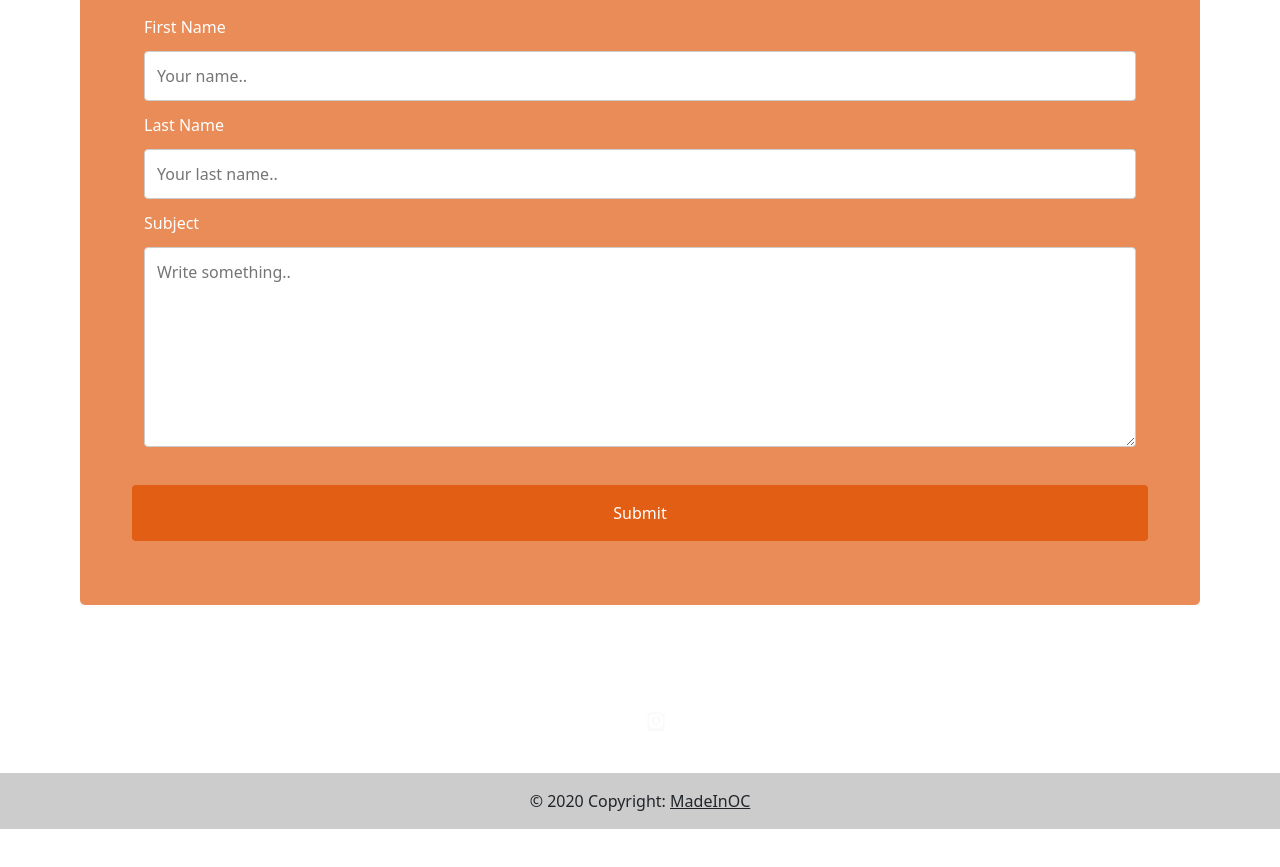
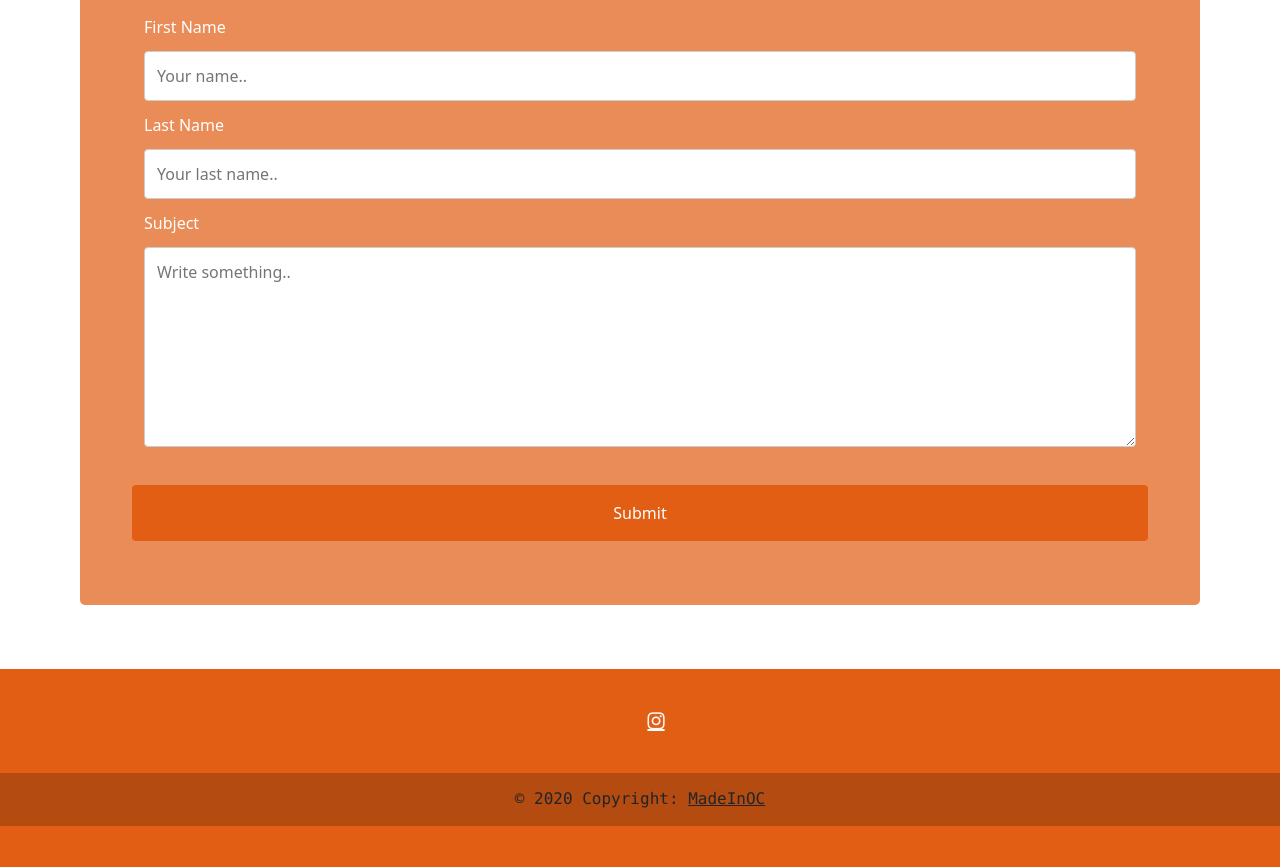
Before and after one commit to OcampMaria/MadeinOC, a website: page SubPages/Contact.html in a window 1280 px wide. Shown: the part 1029-1896 px from the top of the page. Before the commit the page ends 1858 px from the top, so only its background shows below. Drawn offline with nearby package versions, Linux system fonts and the light colour scheme.

Commit message:
map, mixing, extend under variables

```diff
--- a/SubPages/Contact.html
+++ b/SubPages/Contact.html
@@ -97,7 +97,7 @@
           <div id="social-test">
             <ul class="social">
 
-              <a class="btn btn-link btn-floating btn-lg text-light m-1 fa fa-instagram"
+              <a class="btn--instagram btn btn-link btn-floating btn-lg text-light m-1 fa fa-instagram"
                 href="https://www.instagram.com/madeinorangecounty/" target="_blank" role="button"
                 data-mdb-ripple-color="dark"><i class=""></i></a>
 
--- a/scss/_variables.scss
+++ b/scss/_variables.scss
@@ -2,3 +2,105 @@ $primaryColor: black;
 $secondaryColor: white;
 $terciaryColor: #e15e14;
 $accetColor: #0474bc;
+
+// condicionales
+$screenSize: mobile;
+
+body {
+  @if $screenSize == mobile {
+    background-color: red;
+  } @else if $screenSize == tablet {
+    background-color: pink;
+  } @else {
+    background-color: blue;
+  }
+}
+
+// bucles. loops?
+// EACH
+@each $color in blue, yellow, black, white, orange {
+  .#{$color} {
+    color: ($color);
+  }
+}
+
+// MAP
+// declaramos nuestro mapa... (key/value)
+$redes: (
+  twitter: #55acee,
+  facebook: #3a5795,
+  instagram: #ffffff00,
+);
+
+// @each key, value in map{}
+@each $red, $color in $redes {
+  .btn--#{$red} {
+    background-color: $color;
+  }
+}
+
+// MAP GET
+// declaramos nuestro mapa... (key/value)
+$estilos: (
+    color: #0474bc,
+    centro: center,
+    tFuente: 35px,
+    1rem: 1rem,
+);
+
+// map-get(nombreMap, key)
+.caja {
+    background-color: map-get($estilos, color);
+    text-align: map-get($estilos, centro);
+    padding: map-get($estilos, sFuente);
+    font-size: map-get($estilos, 1rem);
+};
+
+// EXTEND
+.button{
+    border: none;
+    outline: 0;
+    display: inline-block;
+    padding-left: 1rem;
+    padding-bottom: .5rem;
+    padding-right: 1rem;
+    color: #eee;
+    background-color: #e15e14;
+    text-align: center;
+    cursor: pointer;
+    border-radius: 2px;
+}
+
+.btn-primary {
+    @extend .button;
+    padding-right: 3rem;
+    padding-left: 3rem;
+}
+
+.btn-secondary {
+    @extend .button;
+    background: blue;
+    text-decoration: none;
+    transition: all .4s ease;
+}
+
+// MIXING
+@mixin sizes($width, $height, $color2){
+    height: $height;
+    width:$width;
+    color:$color2;
+}
+
+.box{
+    @include sizes(500px, 50px, orange);
+}
+
+@mixin flexbox ($flex, $direction, $wrap){
+    display: $flex;
+    flex-direction: $direction;
+    flex-wrap: $wrap;
+}
+
+.imagenesCarousel{
+    @include flexbox(flex, row, wrap);
+}
--- a/scss/main.scss
+++ b/scss/main.scss
@@ -71,3 +71,18 @@ button {
     transition: 2s;
   }
 }
+
+
+// footer
+
+
+/* below is just for demo styling */
+footer {
+  display: flex;
+  height: 35vh;
+  width: 100%;
+  background-color: #e15e14;
+  line-height: 1.3;
+  font-family: Menlo, monospace;
+  flex-direction: column;
+}
```
Also changed, not shown: index.html (+1 -1 lines), Styles/main.css.
